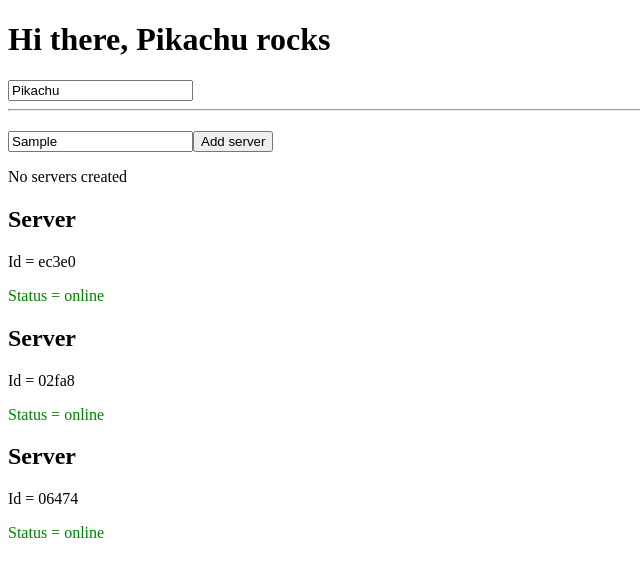
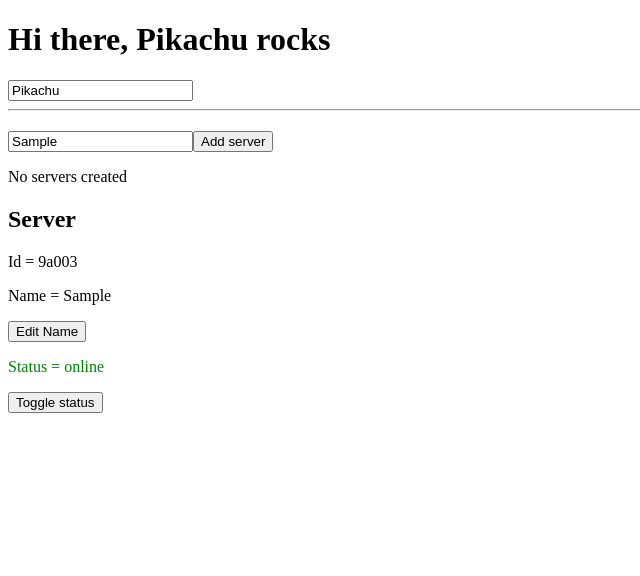
Before and after one commit to vighnesh153/angular-deepdive, an Angular app: page / in a window 1280 px wide. Both pictures are taken after typing "Sample" into the empty fields and a click on the button "Add server". Shown: the top 576 px of the page, without its empty margins (0-640 px from the left). Built offline with nearby package versions, Linux system fonts and the light colour scheme.

Commit message:
data binding

```diff
--- /dev/null
+++ b/src/app/IServer.ts
@@ -0,0 +1,5 @@
+export interface IServer {
+  id: string;
+  name: string;
+  status: 'online' | 'offline';
+}
--- a/src/app/app.component.ts
+++ b/src/app/app.component.ts
@@ -1,12 +1,49 @@
-import { Component } from '@angular/core';
+import {
+  AfterContentChecked,
+  AfterContentInit,
+  AfterViewChecked,
+  AfterViewInit,
+  Component,
+  DoCheck,
+  OnChanges,
+  OnDestroy,
+  OnInit,
+} from '@angular/core';
 
 @Component({
   selector: 'app-root',
   templateUrl: './app.component.html',
-  styleUrls: ['./app.component.scss']
+  styleUrls: ['./app.component.scss'],
 })
-export class AppComponent {
+export class AppComponent
+  implements
+    OnInit,
+    OnChanges,
+    DoCheck,
+    AfterContentInit,
+    AfterContentChecked,
+    AfterViewInit,
+    AfterViewChecked,
+    OnDestroy
+{
   pokemonName = 'Pikachu';
+
+  // invoked after component is initialized
+  ngOnInit() {}
+  // invoked after some input property changes
+  ngOnChanges() {}
+  // invoked during every change detection run
+  ngDoCheck() {}
+  // invoked after content (ng-content) has been projected into view
+  ngAfterContentInit() {}
+  // invoked after projected content has been checked
+  ngAfterContentChecked() {}
+  // invoked after component's view (and child views) have been initialized
+  ngAfterViewInit() {}
+  // invoked every time the component's view (and child views) have been checked
+  ngAfterViewChecked() {}
+  // invoked before the component is destroyed
+  ngOnDestroy() {}
 
   onUpdatePokemonName(event: Event) {
     const target = event.target as HTMLInputElement;
--- a/src/app/server/server.component.html
+++ b/src/app/server/server.component.html
@@ -1,13 +1,32 @@
 <h2>Server</h2>
 <p>Id = {{ serverId }}</p>
+<div>
+  <p>Name = {{ name }}</p>
+  <input
+    type="text"
+    [value]="name"
+    (keyup)="onUpdateName()"
+    #serverNameInput
+    [ngStyle]="{
+      display: isEditingServerName ? 'inline-block' : 'none'
+    }"
+  />
+</div>
+<button (click)="isEditingServerName = !isEditingServerName">
+  {{ isEditingServerName ? "Done" : "Edit Name" }}
+</button>
 <p
   [ngStyle]="{
-    color: getServerStatus() === 'online' ? 'green' : 'red'
+    color: status === 'online' ? 'green' : 'red'
   }"
   [ngClass]="{
-    'server-online': getServerStatus() === 'online',
-    'server-offline': getServerStatus() === 'offline',
+    'server-online': status === 'online',
+    'server-offline': status === 'offline',
   }"
 >
-  Status = {{ getServerStatus() }}
+  Status = {{ status }}
 </p>
+<button (click)="onToggleStatus()">Toggle status</button>
+
+<!-- similar to props.children -->
+<ng-content></ng-content>
--- a/src/app/server/server.component.ts
+++ b/src/app/server/server.component.ts
@@ -1,4 +1,13 @@
-import { Component } from '@angular/core';
+import {
+  Component,
+  ContentChild,
+  ElementRef,
+  EventEmitter,
+  Input,
+  Output,
+  ViewChild,
+} from '@angular/core';
+import { IServer } from '../IServer';
 
 @Component({
   selector: 'app-server',
@@ -6,14 +15,38 @@ import { Component } from '@angular/core';
   styleUrls: ['./server.component.scss'],
 })
 export class ServerComponent {
-  serverId = Math.random().toString(16).slice(2, 7);
-  serverStatus = 'offline';
+  @Input()
+  serverId: IServer['id'];
 
-  constructor() {
-    this.serverStatus = Math.random() < 0.5 ? 'online' : 'offline';
+  @Input('serverName')
+  name: IServer['name'];
+
+  @Input('serverStatus')
+  status: IServer['status'];
+
+  @Output()
+  toggleStatus = new EventEmitter<Pick<IServer, 'id'>>();
+
+  @Output('updateServerName')
+  updateName = new EventEmitter<Pick<IServer, 'name' | 'id'>>();
+
+  @ViewChild('serverNameInput', { static: true })
+  serverNameInput: ElementRef<HTMLInputElement>;
+
+  // if the ref is part of ng-content
+  @ContentChild('bla', { static: true })
+  bla: ElementRef<HTMLInputElement>;
+
+  isEditingServerName = false;
+
+  onToggleStatus() {
+    this.toggleStatus.emit({ id: this.serverId });
   }
 
-  getServerStatus() {
-    return this.serverStatus;
+  onUpdateName() {
+    this.updateName.emit({
+      id: this.serverId,
+      name: this.serverNameInput.nativeElement.value,
+    });
   }
 }
--- a/src/app/servers/servers.component.html
+++ b/src/app/servers/servers.component.html
@@ -11,10 +11,17 @@
   </ng-template>
 
   <!-- for loop -->
-  <app-server *ngFor="let serverName of serverNames"></app-server>
+  <app-server
+    *ngFor="let server of servers"
+    [serverId]="server.id"
+    [serverName]="server.name"
+    [serverStatus]="server.status"
+    (toggleStatus)="onToggleStatus($event)"
+    (updateServerName)="updateServerName($event)"
+  ></app-server>
 
   <!-- for loop with indices -->
-  <!-- <app-server *ngFor="let serverName of serverNames; let i = index"></app-server> -->
+  <!-- <app-server *ngFor="let server of servers; let i = index"></app-server> -->
 
   <!-- <app-server></app-server>
   <app-server></app-server>
--- a/src/app/servers/servers.component.ts
+++ b/src/app/servers/servers.component.ts
@@ -1,4 +1,5 @@
 import { Component } from '@angular/core';
+import { IServer } from '../IServer';
 
 @Component({
   selector: 'app-servers',
@@ -8,8 +9,8 @@ import { Component } from '@angular/core';
 export class ServersComponent {
   allowNewServer = false;
   serverCount = 0;
-  serverNames = ['server 1', 'server 2'];
   serverName = '';
+  servers: IServer[] = [];
 
   constructor() {
     setTimeout(() => {
@@ -18,8 +19,20 @@ export class ServersComponent {
   }
 
   onCreateServer() {
-    this.serverNames.push(
-      this.serverName || `server ${this.serverNames.length}`
-    );
+    this.servers.push({
+      id: Math.random().toString(16).slice(2, 7),
+      name: this.serverName || `server ${this.servers.length}`,
+      status: Math.random() < 0.5 ? 'online' : 'offline',
+    });
+  }
+
+  onToggleStatus({ id: serverId }: Pick<IServer, 'id'>) {
+    const server = this.servers.find((server) => server.id === serverId)!;
+    server.status = server.status === 'online' ? 'offline' : 'online';
+  }
+
+  updateServerName({ name, id: serverId }: Pick<IServer, 'name' | 'id'>) {
+    const server = this.servers.find((server) => server.id === serverId)!;
+    server.name = name;
   }
 }
--- a/tsconfig.json
+++ b/tsconfig.json
@@ -6,6 +6,7 @@
     "outDir": "./dist/out-tsc",
     "forceConsistentCasingInFileNames": true,
     "strict": true,
+    "strictPropertyInitialization": false,
     "noImplicitOverride": true,
     "noPropertyAccessFromIndexSignature": true,
     "noImplicitReturns": true,
```
